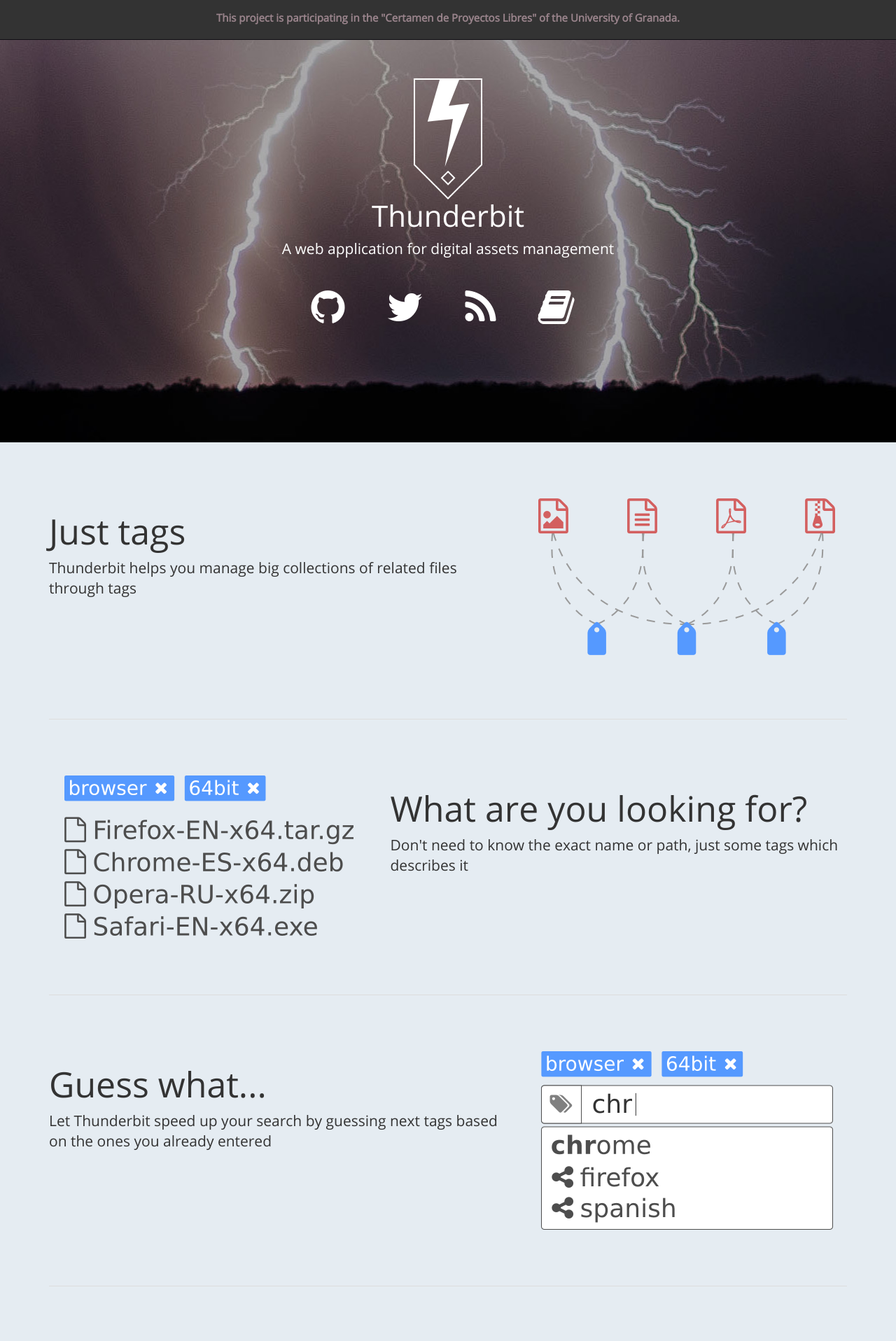
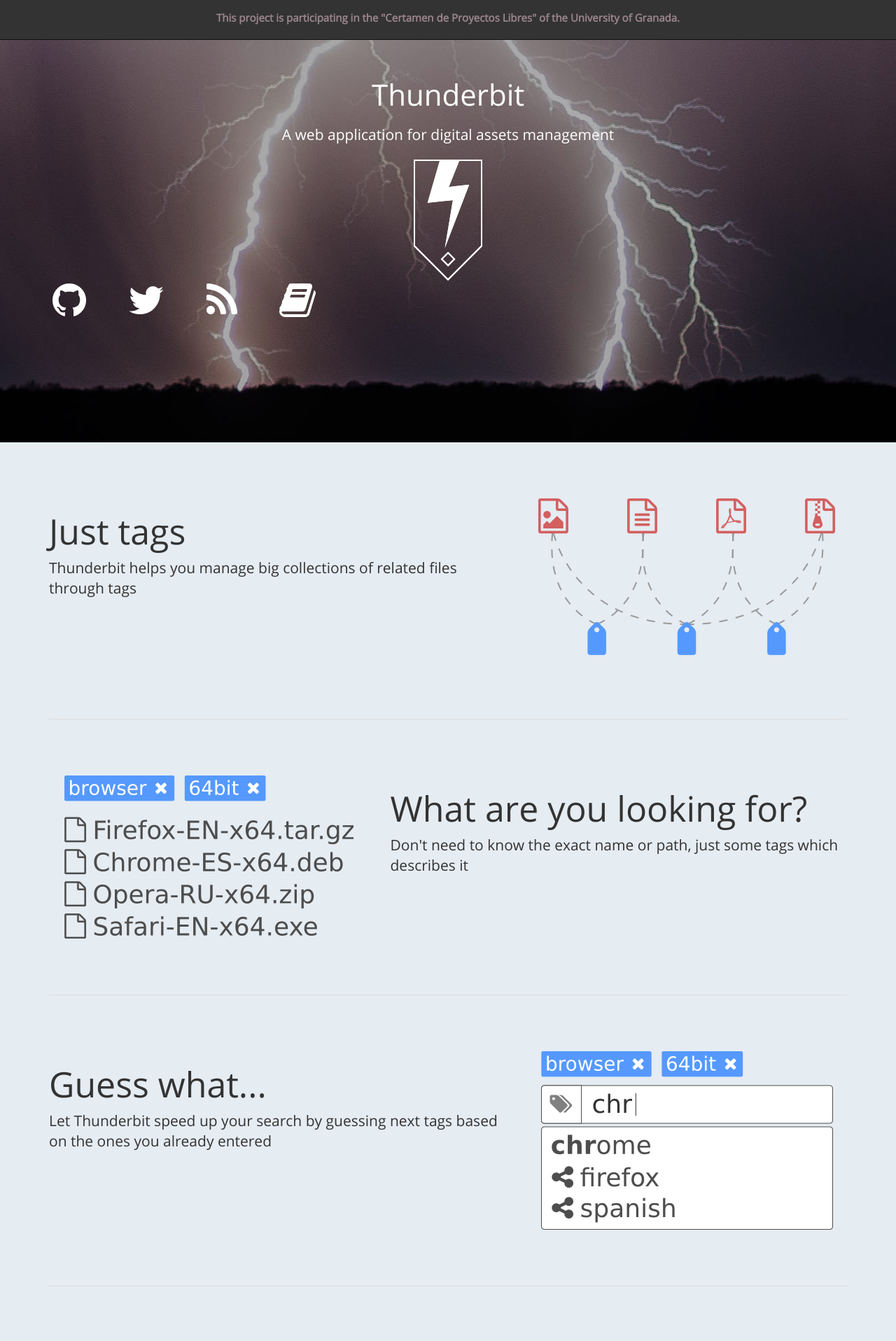
Before and after one commit to thunderbit/thunderbit, a Jekyll site: the page built from index.html, in a window 1280 px wide. Shown: the top 1916 px of the page at 70% size. Built offline with Jekyll 4.4.1, drawn with Linux system fonts in a browser that asks for light colours; emoji names are drawn with the system emoji font; comment, search, counter and statistics services are not loaded.

Commit message:
Thunderbit's info design changed

```diff
--- a/_includes/header.html
+++ b/_includes/header.html
@@ -2,16 +2,19 @@
 <header>
 	<div class="container">
 		<div class="row">
-			<div class="col-xs-12 text-center">
-				<h1><a href="{{ site.baseurl }}/"><div id="logo"></div>Thunderbit</a></h1>
-				<p class="lead hidden-xs">A web application for digital assets management</p>
+                    <div class="col-xs-12 text-center">
+                        <div id="tb-head">
+                            <h1><a href="">Thunderbit</a></h1>
+                            <h2 class="lead hidden-xs">A web application for digital assets management</h2>
+                        </div>
+                        <div id="logo"><img src="{{ site.baseurl }}/images/logo-wb.png" alt="Thunderbit logo"></div>
+                    </div>
 				<ul class="social-buttons list-unstyled list-inline">
 					<li><a href="http://github.com/thunderbit/thunderbit" title="Fork us on GitHub"><i class="fa fa-github fa-4x"></i></a><li>
 					<li><a href="http://twitter.com/thunderbitdev" title="Follow us on Twitter"><i class="fa fa-twitter fa-4x"></i></a><li>
 					<li><a href="{{ site.baseurl }}/feed.xml" title="Subscribe to the news feed"><i class="fa fa-rss fa-4x"></i></a><li>
 					<li><a href="{{ site.baseurl }}/blog" title="Blog"><i class="fa fa-book fa-4x"></i></a><li>
 				</ul>
-			</div>
 		</div>
 	</div>
 </header>
```
